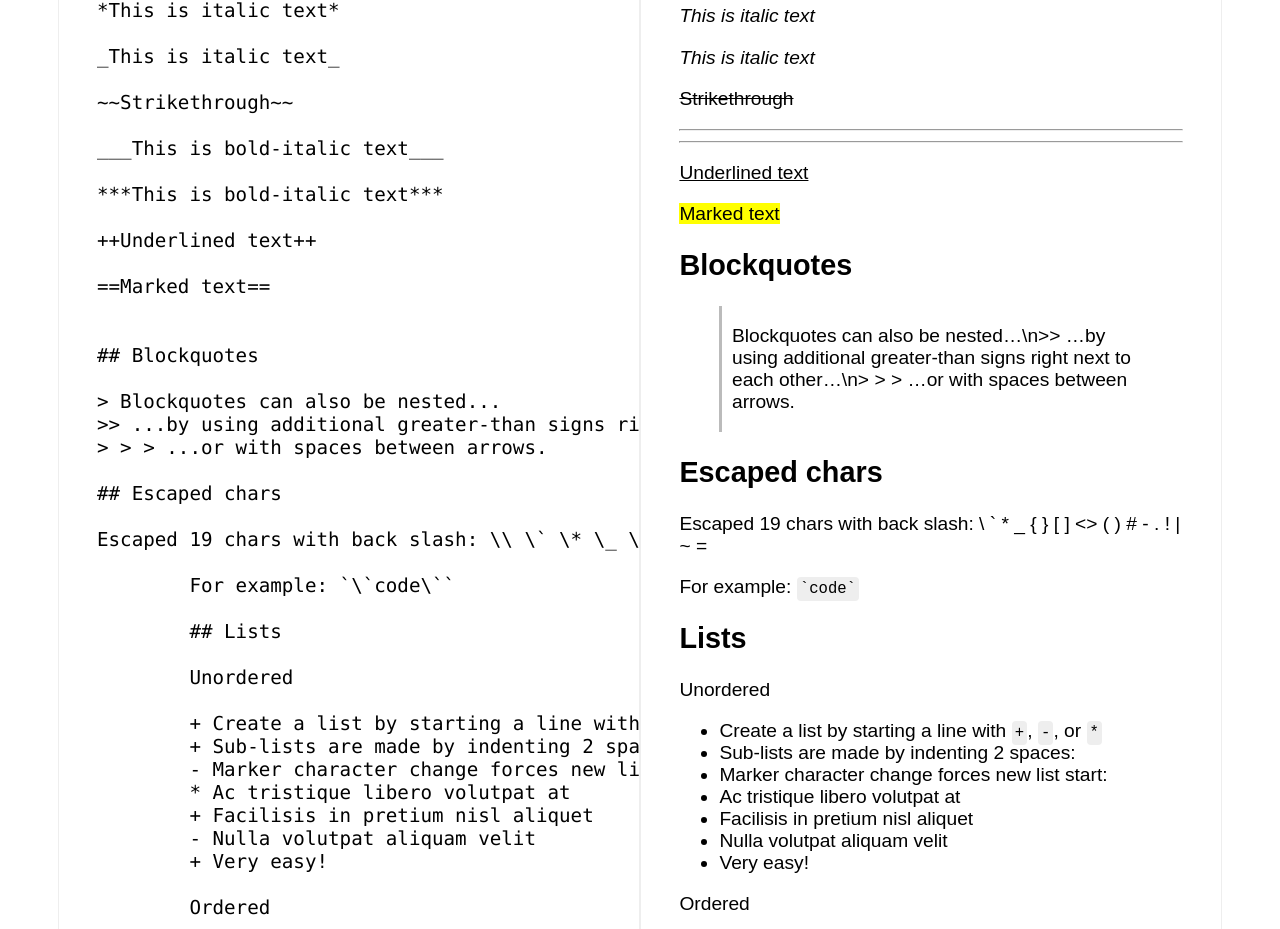
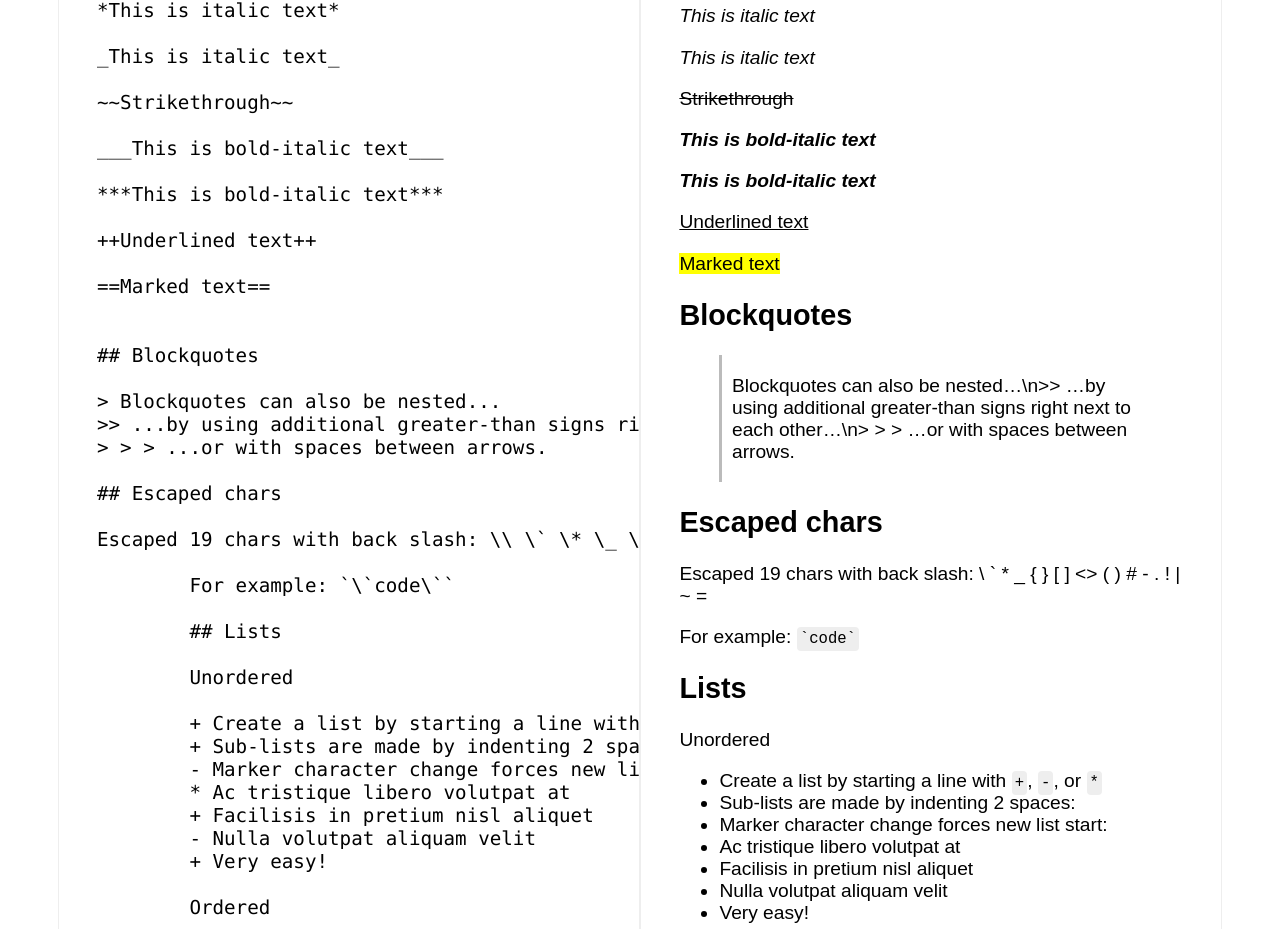
Before and after one commit to Spearance/markdown-p3, a website: page dist/index.html in a window 1280 px wide. Shown: the part 1940-2869 px from the top of the page. Drawn offline with nearby package versions, Linux system fonts and the light colour scheme.

Commit message:
fix example

```diff
--- a/dist/index.html
+++ b/dist/index.html
@@ -314,8 +314,8 @@ Escaped 19 chars with back slash: \\ \` \* \_ \{ \} \[ \] \< \> \( \) \# \- \. \
 			<p><em>This is italic text</em></p>
 			<p><em>This is italic text</em></p>
 			<p><s>Strikethrough</s></p>
-			<hr>
-			<hr>
+			<p><strong><em>This is bold-italic text</em></strong></p>
+			<p><strong><em>This is bold-italic text</em></strong></p>
 			<p><ins>Underlined text</ins></p>
 			<p><mark>Marked text</mark></p>
 			<h2>Blockquotes</h2>
```
